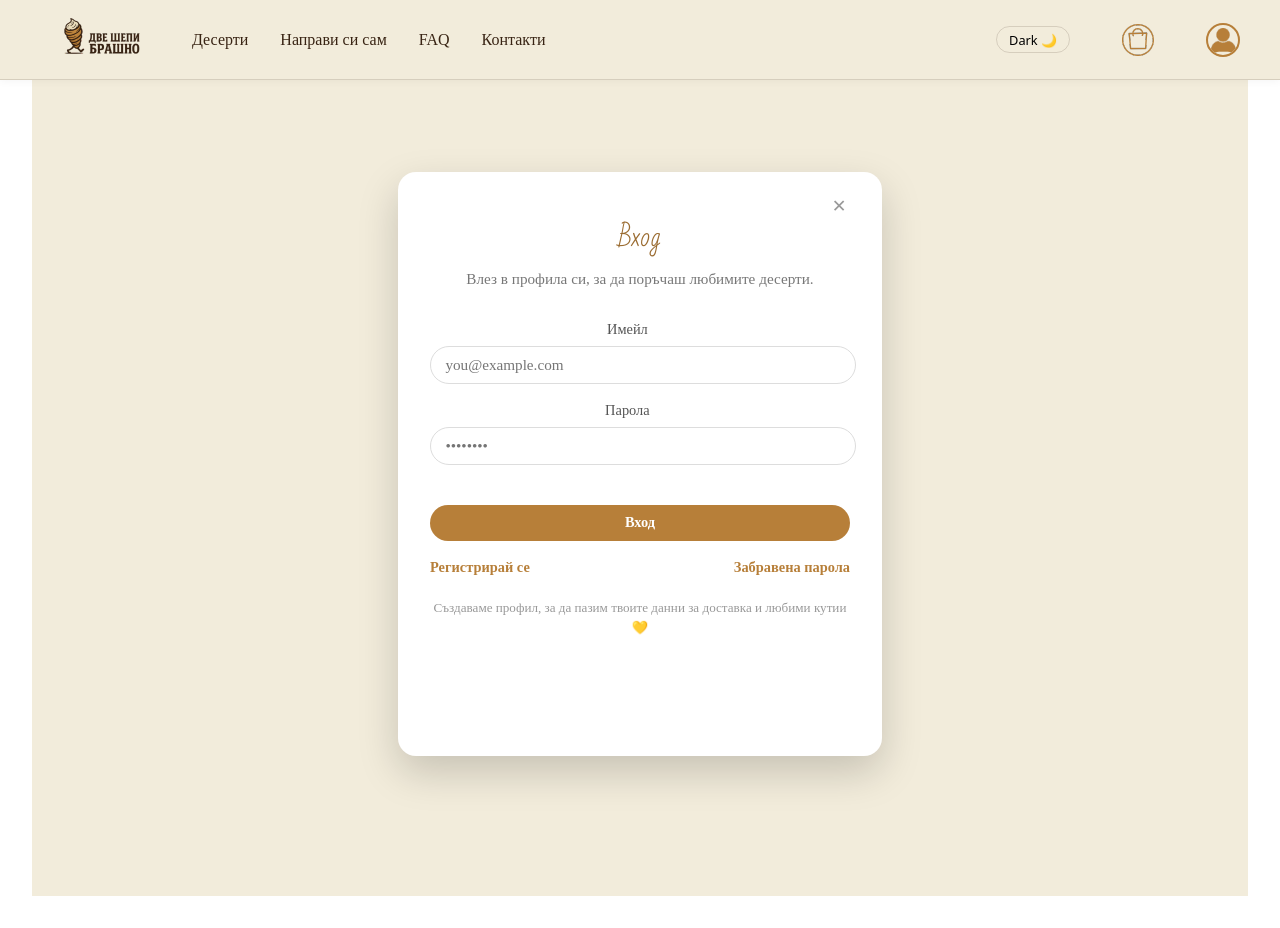
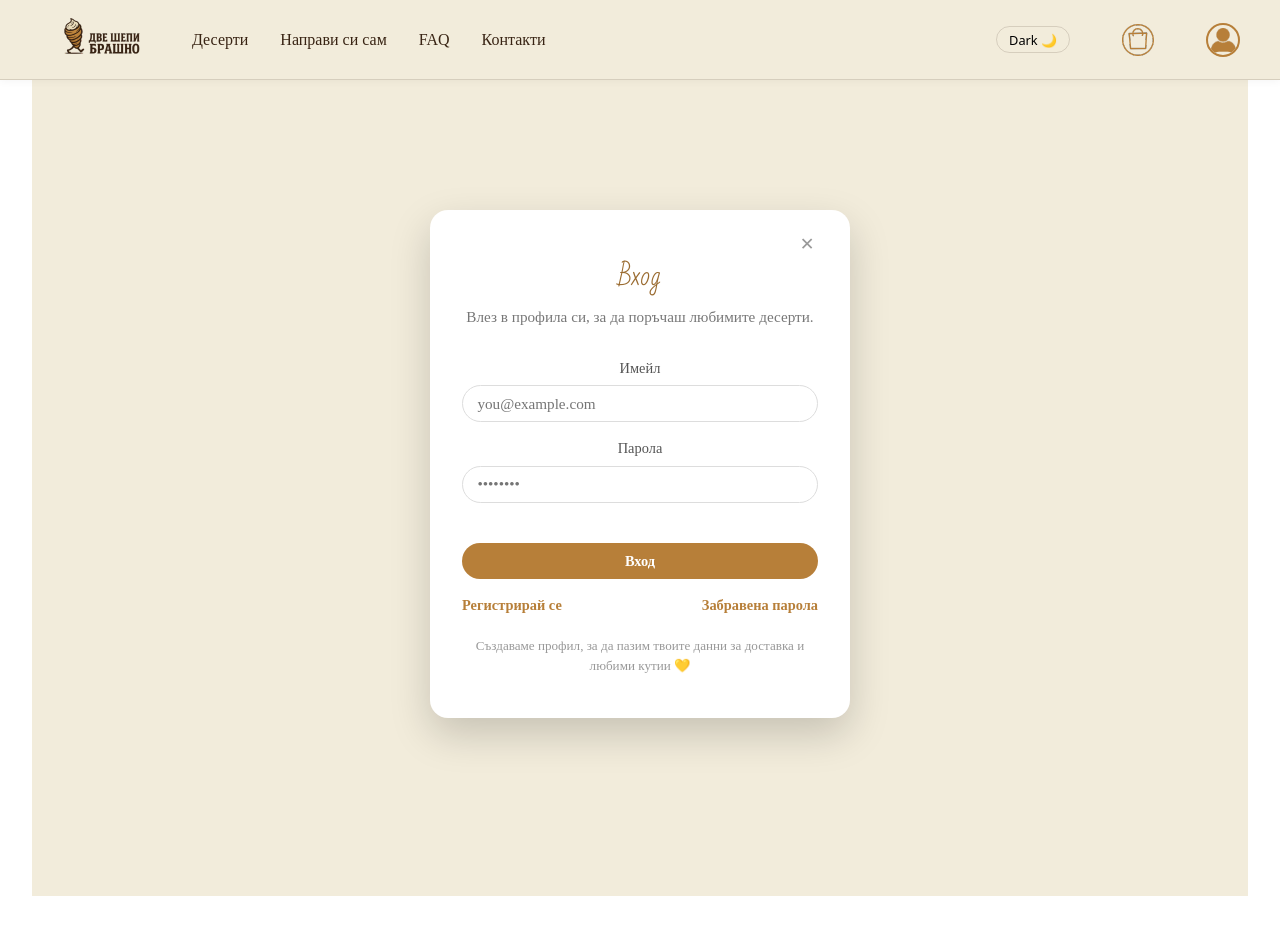
Before and after one commit to zM-ax/SoftUni-project-React, a React (Vite) app: page /login in a window 1280 px wide. Built offline with nearby package versions, Linux system fonts and the light colour scheme; no server answers; a web font is replaced by a local one.

Commit message:
Fix issue with rendering the X button on all auth pages

```diff
--- a/src/components/AppInput.tsx
+++ b/src/components/AppInput.tsx
@@ -29,6 +29,7 @@ const baseStyles = css<StyleProps>`
         ? `${$width}px`
         : $width
       : "100%"};
+  box-sizing: border-box;
   transition: border-color 0.2s;
 
   &:focus {
--- a/src/styles/AuthCard.tsx
+++ b/src/styles/AuthCard.tsx
@@ -8,11 +8,21 @@ export const AuthCard = styled.div`
   border-radius: 18px;
   padding: 2.2rem 2rem 1.8rem;
   box-shadow: 0 16px 40px rgba(0, 0, 0, 0.18);
-  min-height: 520px; /* Match the tallest (Registration) form */
-  padding-vertical: 2.5rem;
+  box-sizing: border-box;
 
   @media ${({ theme }) => theme.devices.mobile} {
     padding: 1.8rem 1.4rem 1.6rem;
-    min-height: 420px;
+  }
+
+  & input {
+    width: 100%;
+    box-sizing: border-box;
+  }
+
+  /* Only make form buttons full width, not the CloseButton!!!! */
+  form > button,
+  form [type="submit"] {
+    width: 100%;
+    box-sizing: border-box;
   }
 `;
--- a/src/styles/AuthField.tsx
+++ b/src/styles/AuthField.tsx
@@ -4,5 +4,4 @@ export const AuthField = styled.div`
   display: flex;
   flex-direction: column;
   gap: 0.35rem;
-  max-width: 94%;
 `;
```
